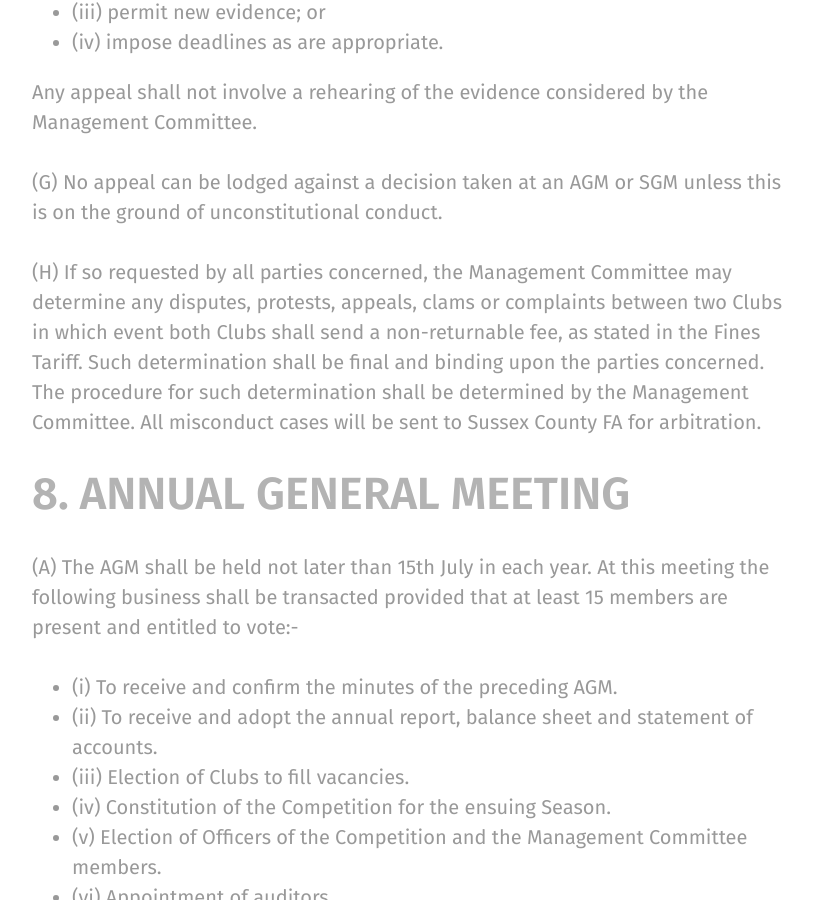
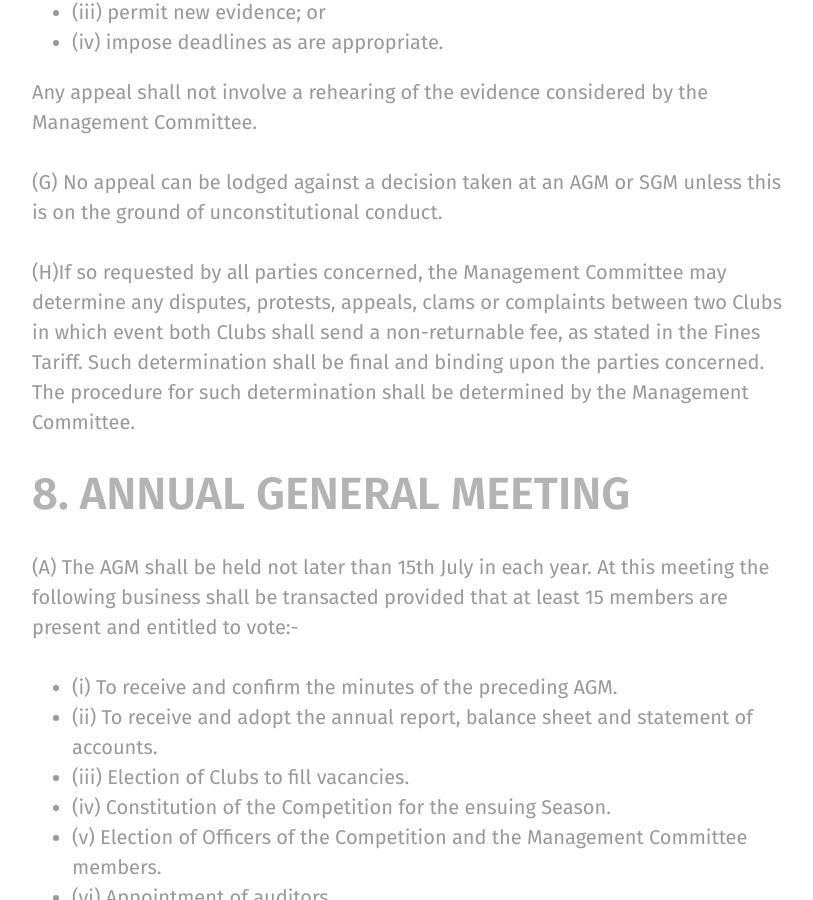
Before and after one commit to rotherleague/Rother, a Jekyll site: the page built from rules.md, in a window 1280 px wide and 900 px high, scrolled down 15617 px. Shown: the whole window, without its empty margins (48-861 px from the left). Built offline with Jekyll 4.4.1, drawn with Linux system fonts in a browser that asks for light colours; nearby versions of some CDN libraries.

Commit message:
Update 07.md

```diff
--- a/_includes/rules/07.md
+++ b/_includes/rules/07.md
@@ -24,4 +24,4 @@ Any appeal shall not involve a rehearing of the evidence considered by the Manag
 
 (G)	No appeal can be lodged against a decision taken at an AGM or SGM unless this is on the ground of unconstitutional conduct.
 
-(H)	If so requested by all parties concerned, the Management Committee may determine any disputes, protests, appeals, clams or complaints between two Clubs in which event both Clubs shall send a non-returnable fee, as stated in the Fines Tariff. Such determination shall be final and binding upon the parties concerned. The procedure for such determination shall be determined by the Management Committee. All misconduct cases will be sent to Sussex County FA for arbitration.
+(H)If so requested by all parties concerned, the Management Committee may determine any disputes, protests, appeals, clams or complaints between two Clubs in which event both Clubs shall send a non-returnable fee, as stated in the Fines Tariff. Such determination shall be final and binding upon the parties concerned. The procedure for such determination shall be determined by the Management Committee.
```
